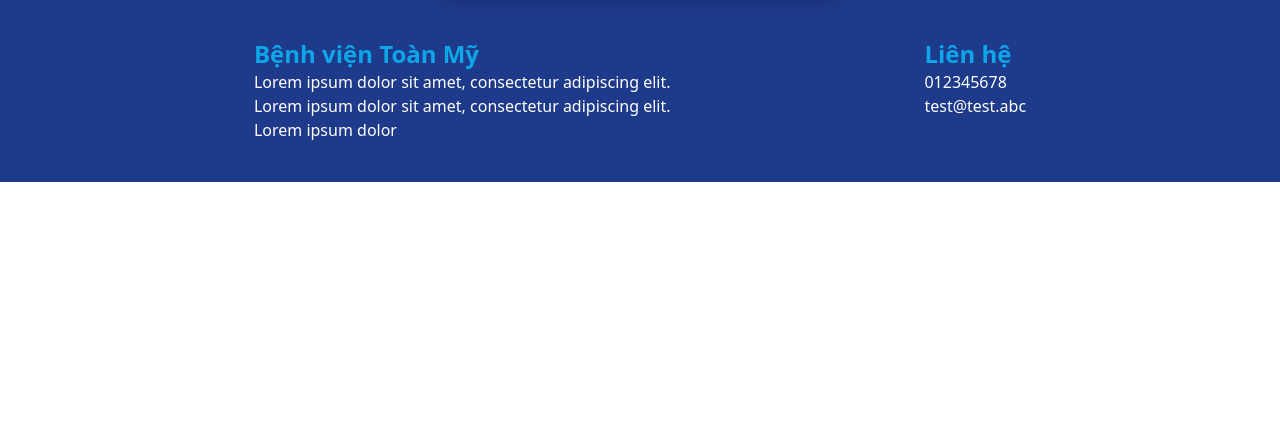
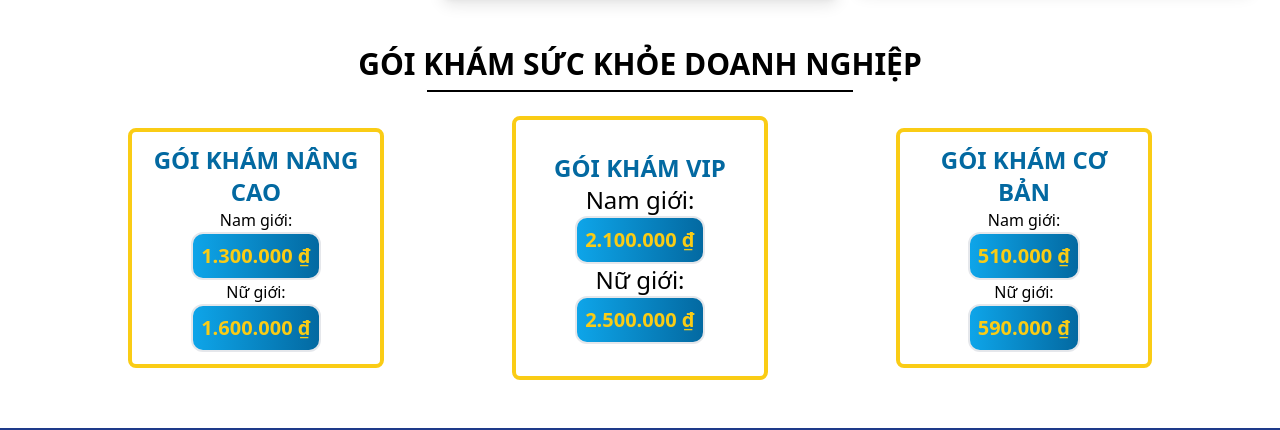
Before and after one commit to kingtran2112/toan-my-healthcare, a Next.js app: page / in a window 1280 px wide. Shown: the part 5580-6010 px from the top of the page. Before the commit the page ends 5762 px from the top, so only its background shows below. Built offline with nearby package versions, Linux system fonts and the light colour scheme.

Commit message:
Add package section

```diff
--- a/components/home/benefit.tsx
+++ b/components/home/benefit.tsx
@@ -6,7 +6,7 @@ import { Heading } from "../heading";
 export const Benefit = () => {
   return (
     <div id="benefit" className="w-full">
-      <div className="flex flex-col items-center container mx-auto p-12 ">
+      <div className="flex flex-col items-center container mx-auto p-12">
         <Heading heading={content.benefit.heading} />
         <div className="flex w-full flex-wrap justify-evenly">
           {content.benefit.details.map((detail) => (
--- a/components/home/capacity.tsx
+++ b/components/home/capacity.tsx
@@ -7,7 +7,7 @@ import { SubHeading } from "../sub-heading";
 
 export const Capacity = () => {
   return (
-    <div>
+    <div className="mb-12">
       <Heading heading={content.capacity.heading} />
       <Employees />
     </div>
--- a/components/home/index.tsx
+++ b/components/home/index.tsx
@@ -8,6 +8,7 @@ import { Benefit } from "./benefit";
 import { Footer } from "../footer";
 import { Process } from "./process";
 import { Capacity } from "./capacity";
+import { Package } from "./package";
 
 export default function HomeComponent() {
   return (
@@ -30,6 +31,7 @@ export default function HomeComponent() {
         <Benefit />
         <Process />
         <Capacity />
+        <Package />
         <Footer />
       </main>
     </div>
--- /dev/null
+++ b/components/home/package.tsx
@@ -0,0 +1,77 @@
+import { Heading } from "../heading";
+import content from "../../constants/content.json";
+
+export const Package = () => {
+  return (
+    <div className="mb-12">
+      <Heading heading={content.package.heading}></Heading>
+      <div className="flex w-full justify-evenly items-center">
+        <PackageDetail
+          name={content.package.advance.name}
+          malePrice={content.package.advance.price.male}
+          femalePrice={content.package.advance.price.female}
+          currency={content.package.advance.price.currency}
+        />
+        <PackageDetail
+          name={content.package.vip.name}
+          malePrice={content.package.vip.price.male}
+          femalePrice={content.package.vip.price.female}
+          currency={content.package.vip.price.currency}
+          center
+        />
+        <PackageDetail
+          name={content.package.basic.name}
+          malePrice={content.package.basic.price.male}
+          femalePrice={content.package.basic.price.female}
+          currency={content.package.basic.price.currency}
+        />
+      </div>
+    </div>
+  );
+};
+
+const PackageDetail = ({
+  name,
+  malePrice,
+  femalePrice,
+  currency,
+  center = false,
+}: {
+  name: string;
+  malePrice: number;
+  femalePrice: number;
+  currency: string;
+  center?: boolean;
+}) => {
+  const formatter = new Intl.NumberFormat("vi-VI", {
+    style: "currency",
+    currency: currency,
+  });
+  return (
+    <div
+      className={`text-center border-4 p-3 rounded-lg border-yellow-400 w-1/5 ${
+        center ? "text-2xl py-8" : ""
+      }`}
+    >
+      <h2 className=" uppercase font-bold text-sky-700 text-2xl">{name}</h2>
+      <ul>
+        <li>
+          <div>Nam giới:</div>
+          <PriceTag value={formatter.format(malePrice)} />
+        </li>
+        <li>
+          <div>Nữ giới:</div>
+          <PriceTag value={formatter.format(femalePrice)} />
+        </li>
+      </ul>
+    </div>
+  );
+};
+
+const PriceTag = ({ value }: { value: string }) => {
+  return (
+    <div className="border-2 m-auto bg-gradient-to-r from-sky-500 to-sky-700 rounded-xl p-2 text-yellow-400 inline-block text-xl font-bold">
+      {value}
+    </div>
+  );
+};
--- a/constants/content.json
+++ b/constants/content.json
@@ -112,6 +112,33 @@
       "img": "/hospital.jpeg"
     }
   },
+  "package": {
+    "heading": "Gói khám sức khỏe doanh nghiệp",
+    "basic": {
+      "name": "Gói khám cơ bản",
+      "price": {
+        "male": 510000,
+        "female": 590000,
+        "currency": "VND"
+      }
+    },
+    "advance": {
+      "name": "Gói khám nâng cao",
+      "price": {
+        "male": 1300000,
+        "female": 1600000,
+        "currency": "VND"
+      }
+    },
+    "vip": {
+      "name": "Gói khám VIP",
+      "price": {
+        "male": 2100000,
+        "female": 2500000,
+        "currency": "VND"
+      }
+    }
+  },
   "footer": {
     "name": "Bệnh viện Toàn Mỹ",
     "detail": {
```
